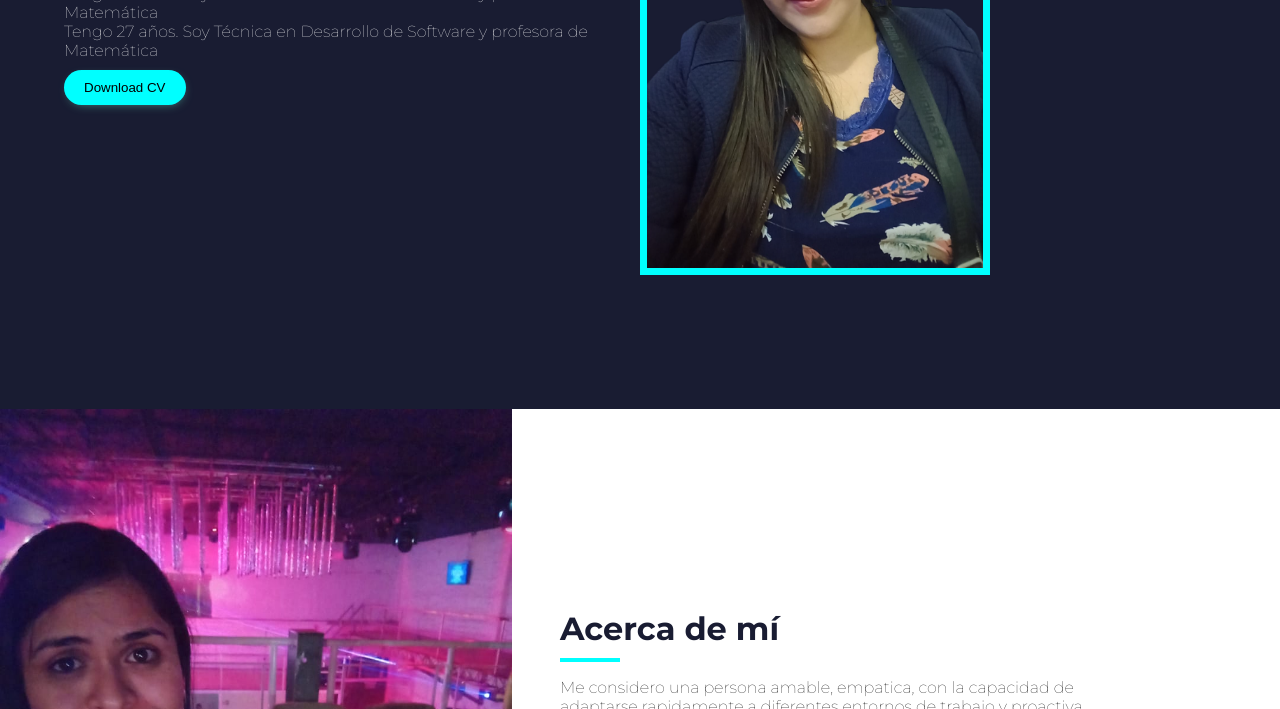
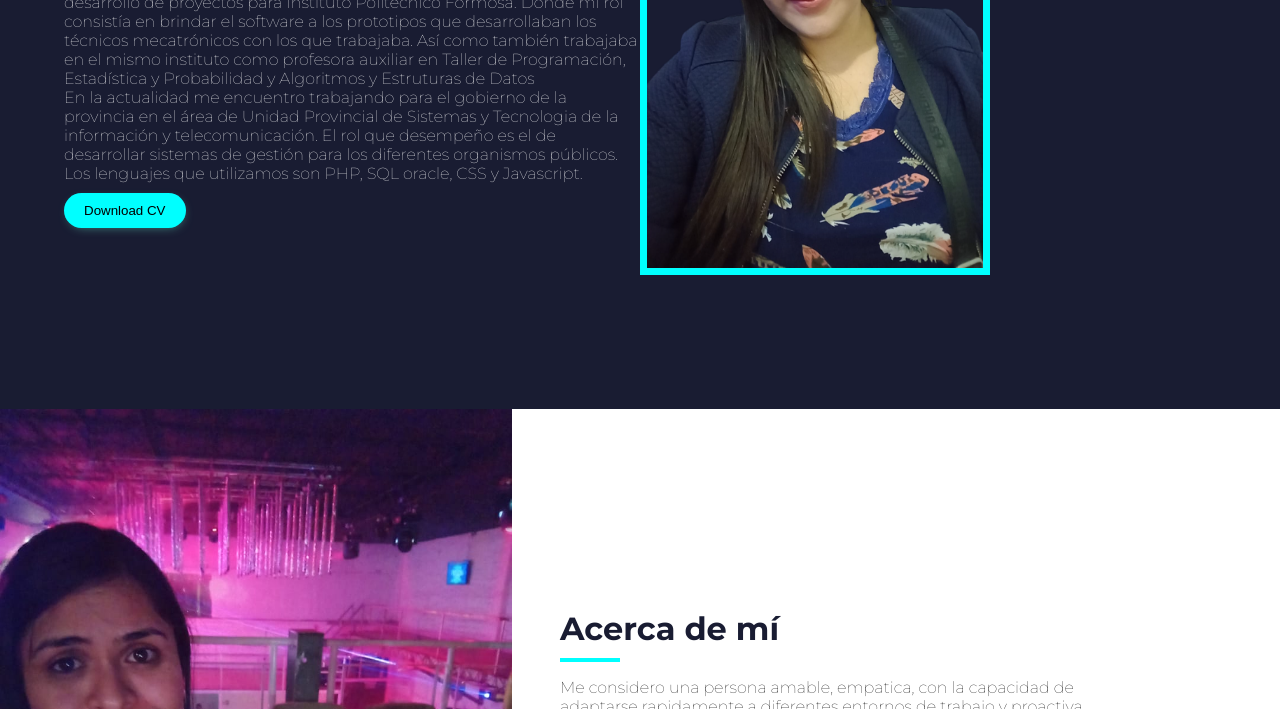
Before and after one commit to Alejandra179/Alejandra179.github.io, a plain HTML site: page index.html in a window 1280 px wide. Shown: the part 391-1100 px from the top of the page. Drawn offline with Linux system fonts and the light colour scheme.

Commit message:
experiencia laboral agregada

```diff
--- a/index.html
+++ b/index.html
@@ -27,8 +27,17 @@
     <div class="info-content">
       <h1>Soy<span>R. Alejandra</span> Maza</h1>
       <p>Tengo 27 años. Soy Técnica en Desarrollo de Software y profesora de Matemática </p>
-      <p>Tengo 27 años. Soy Técnica en Desarrollo de Software y profesora de Matemática </p>
-      <a download="" href="#">
+      <p>Hace 3 años que empecé a incursionar en el mundo de la programación. Inicié con los lenguajes HTML, CSS, Javascript y PHP. Hé trabajado con
+        con diferentes frameworks como React, React native, Angular, Vite js, Express y Flexmind.
+
+      </p>
+      <p>En lo que respecta a mi experiencia laboral he trabajado en un grupo de desarrollo de proyectos para
+        Instituto Politécnico Formosa. Donde mi rol consistía en brindar el software a los prototipos que
+        desarrollaban los técnicos mecatrónicos con los que trabajaba. Así como también trabajaba en el mismo instituto como profesora auxiliar en Taller de Programación, Estadística y Probabilidad y  Algoritmos y Estruturas de Datos</p>
+      <p>En la actualidad me encuentro trabajando para el gobierno de la provincia en el área de Unidad Provincial de Sistemas y
+        Tecnologia de la información y telecomunicación. El rol que desempeño es el de desarrollar sistemas de gestión para los diferentes organismos públicos.
+      Los lenguajes que utilizamos son PHP, SQL oracle, CSS y Javascript.  </p>
+        <a download="" href="#">
         <button class="download-cv">Download CV</button>
       </a>
     </div>
```
